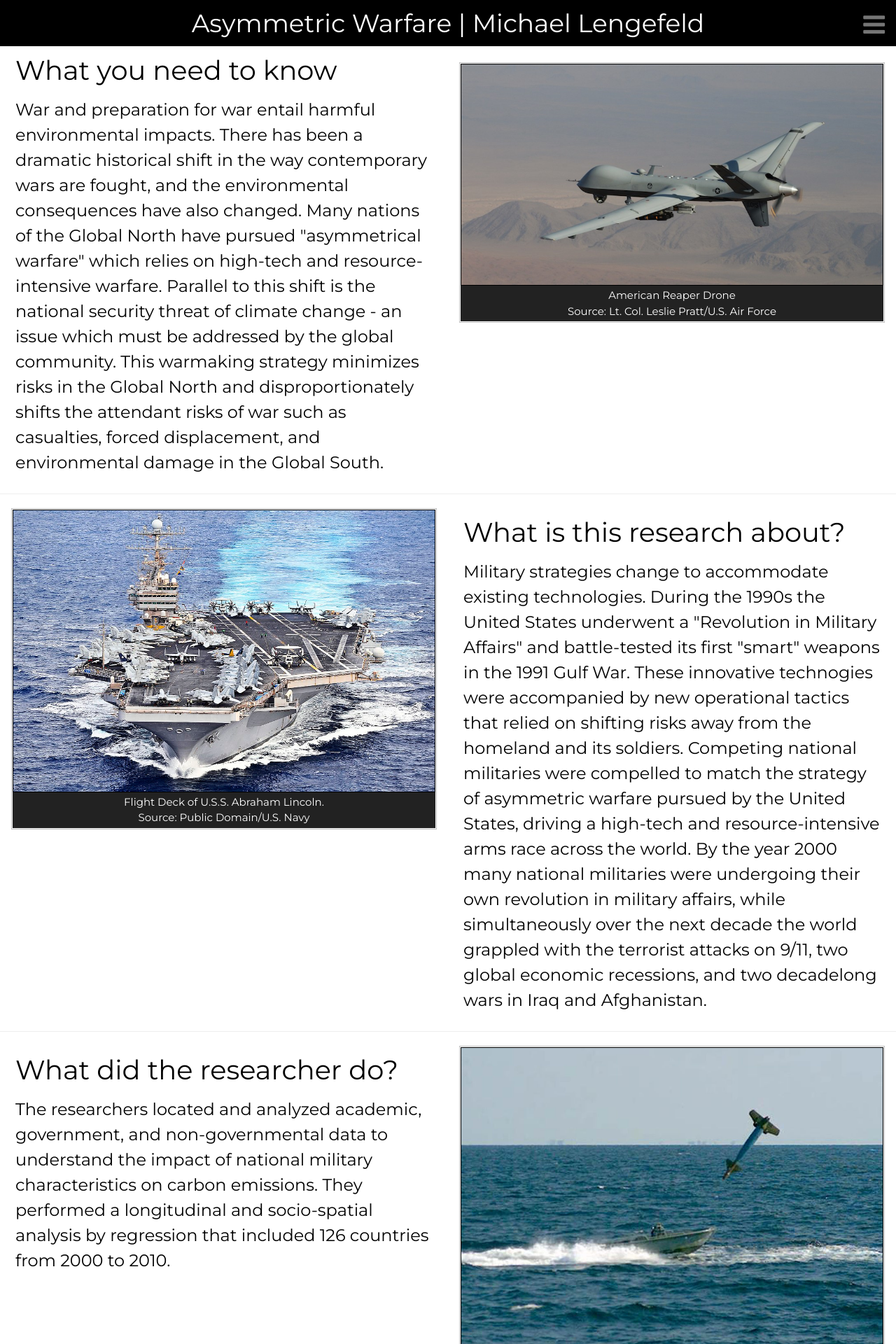
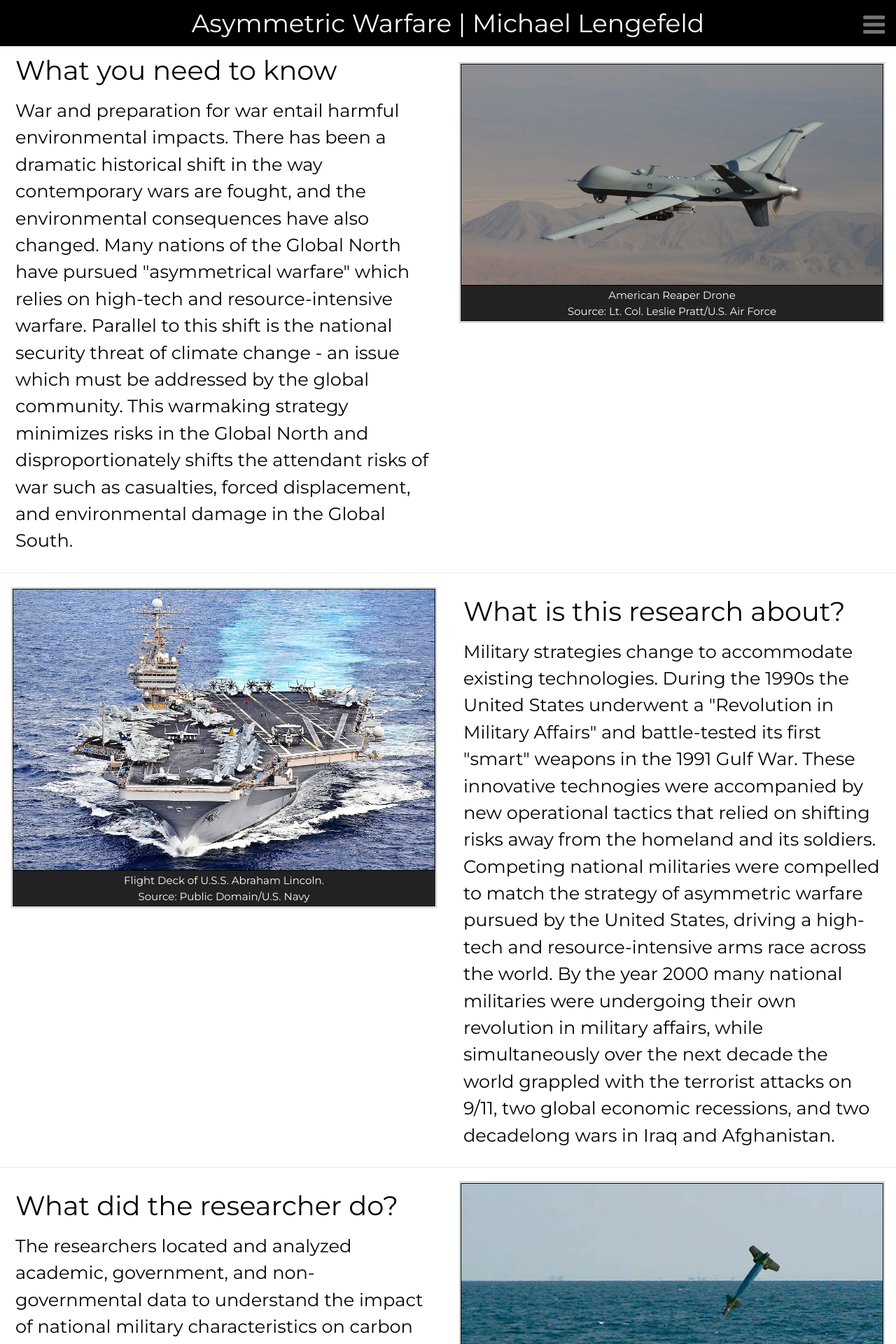
Before and after one commit to resilience1/resilience1.github.io, a Jekyll site: the page built from research/afsarticle.html, in a window 1280 px wide. Shown: the top 1920 px of the page at 70% size. Built offline with Jekyll 4.4.1, drawn with Linux system fonts in a browser that asks for light colours; nearby versions of some CDN libraries.

Commit message:
Update afsarticle.html

```diff
--- a/research/afsarticle.html
+++ b/research/afsarticle.html
@@ -48,17 +48,22 @@
 	}
 
 	h1{
-		font: bold;
+    	font-size: 3vw;
+	font-style: bold;
+    	margin: 3px;
+    	padding: 3px;
 	}
 
-	h2 {
-		font-size: x-large;
+h2,h3 {
+    	font-size: 2vw;
+	font-style: bold;
+    	margin: 3px;
+    	padding: 3px;
 	}
 
-	h3 {
-		font-size:1.2em;
-	text-align:center;
-	color: #fff;
+p {font-size: 2vw;
+	margin: 3px;
+    	padding: 3px;
 	}
 
 	img.displayed {
```
